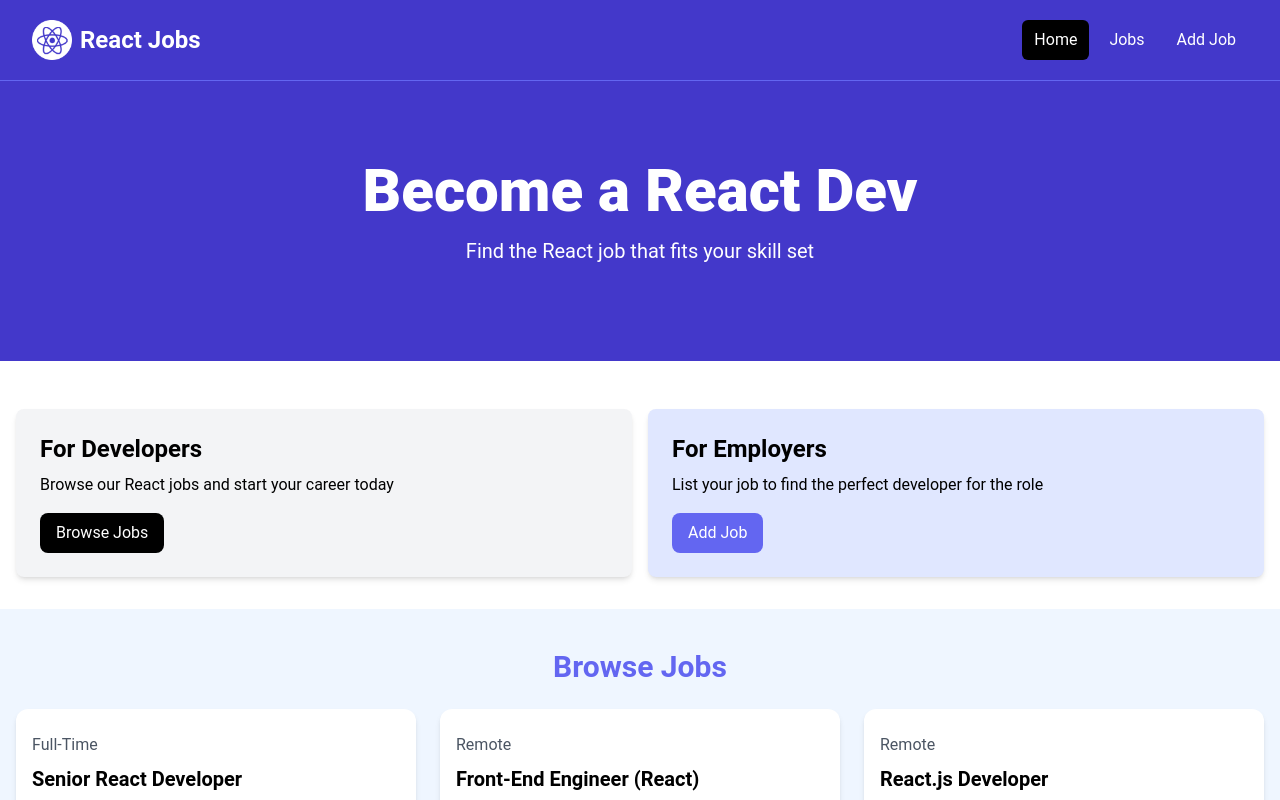
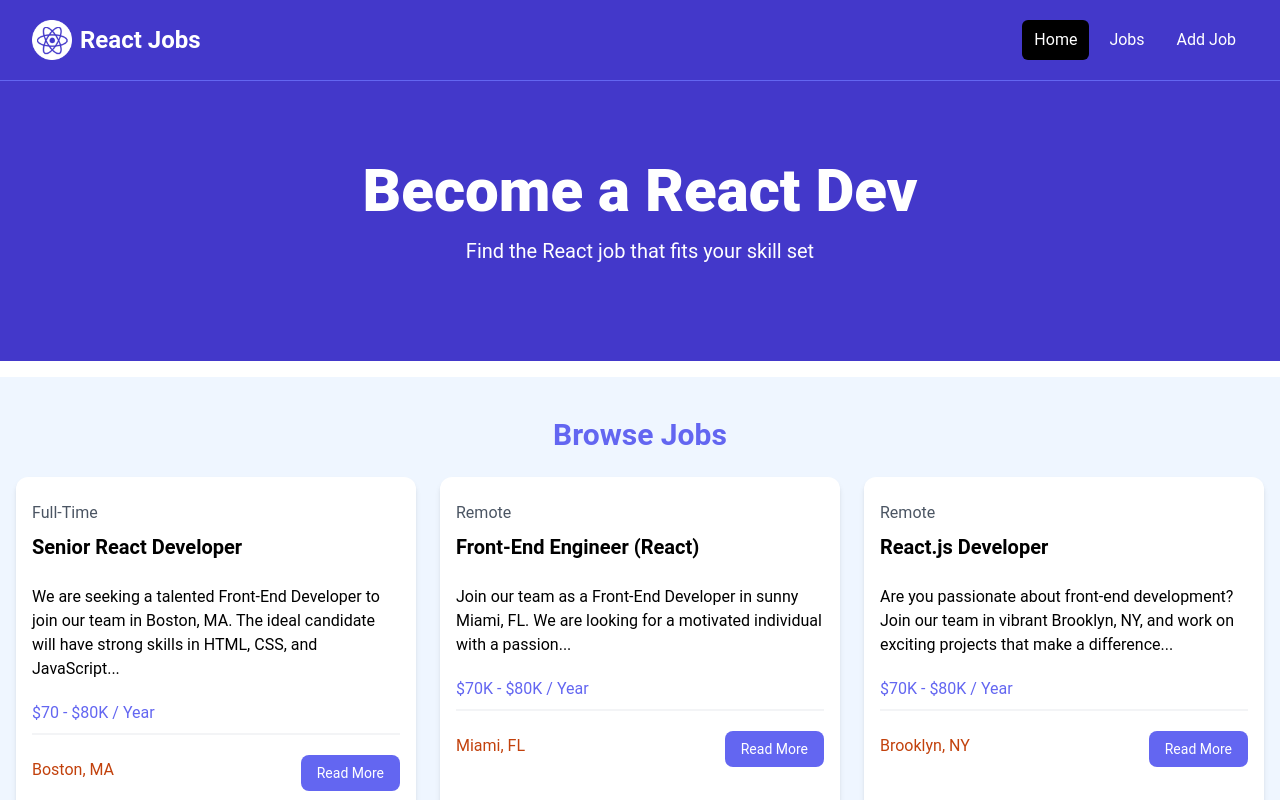
Before and after one commit to Gabby-design/react-crash-2024, a React (Vite) app: page /jobs in a window 1280 px wide. Shown: the top 800 px of the page. Built offline with nearby package versions, Linux system fonts and the light colour scheme.

Commit message:
first commit

```diff
--- a/src/App.jsx
+++ b/src/App.jsx
@@ -6,36 +6,7 @@ const App = () => {
     <>
     <Navbar />
     <Hero />
-           <section class="py-4">
-        <div class="container-xl lg:container m-auto">
-          <div class="grid grid-cols-1 md:grid-cols-2 gap-4 p-4 rounded-lg">
-            <div class="bg-gray-100 p-6 rounded-lg shadow-md">
-              <h2 class="text-2xl font-bold">For Developers</h2>
-              <p class="mt-2 mb-4">
-                Browse our React jobs and start your career today
-              </p>
-              <a
-                href="/jobs.html"
-                class="inline-block bg-black text-white rounded-lg px-4 py-2 hover:bg-gray-700"
-              >
-                Browse Jobs
-              </a>
-            </div>
-            <div class="bg-indigo-100 p-6 rounded-lg shadow-md">
-              <h2 class="text-2xl font-bold">For Employers</h2>
-              <p class="mt-2 mb-4">
-                List your job to find the perfect developer for the role
-              </p>
-              <a
-                href="/add-job.html"
-                class="inline-block bg-indigo-500 text-white rounded-lg px-4 py-2 hover:bg-indigo-600"
-              >
-                Add Job
-              </a>
-            </div>
-          </div>
-        </div>
-      </section>
+
 
       {/* <!-- Browse Jobs --> */}
       <section class="bg-blue-50 px-4 py-10">
--- /dev/null
+++ b/src/components/Card.jsx
@@ -0,0 +1,9 @@
+import React from 'react'
+
+const Card = ({children, bg="bg-gray-100"}) => {
+    return <div className={`${bg} p-6 rounded-lg shadow-md`}>
+      {children}
+  </div>;
+}
+
+export default Card
--- /dev/null
+++ b/src/components/HomeCards.jsx
@@ -0,0 +1,39 @@
+import React from 'react'
+import Card from './Card';
+
+const HomeCards = () => {
+  return (
+    <section class="py-4">
+      <div class="container-xl lg:container m-auto">
+        <div class="grid grid-cols-1 md:grid-cols-2 gap-4 p-4 rounded-lg">
+          <Card>
+            <h2 class="text-2xl font-bold">For Developers</h2>
+            <p class="mt-2 mb-4">
+              Browse our React jobs and start your career today
+            </p>
+            <a
+              href="/jobs.html"
+              class="inline-block bg-black text-white rounded-lg px-4 py-2 hover:bg-gray-700"
+            >
+              Browse Jobs
+            </a>
+          </Card>
+          <Card bg='bg-indigo-100'>
+            <h2 class="text-2xl font-bold">For Employers</h2>
+            <p class="mt-2 mb-4">
+              List your job to find the perfect developer for the role
+            </p>
+            <a
+              href="/add-job.html"
+              class="inline-block bg-indigo-500 text-white rounded-lg px-4 py-2 hover:bg-indigo-600"
+            >
+              Add Job
+            </a>
+          </Card>
+        </div>
+      </div>
+    </section>
+  );
+}
+
+export default HomeCards
```
